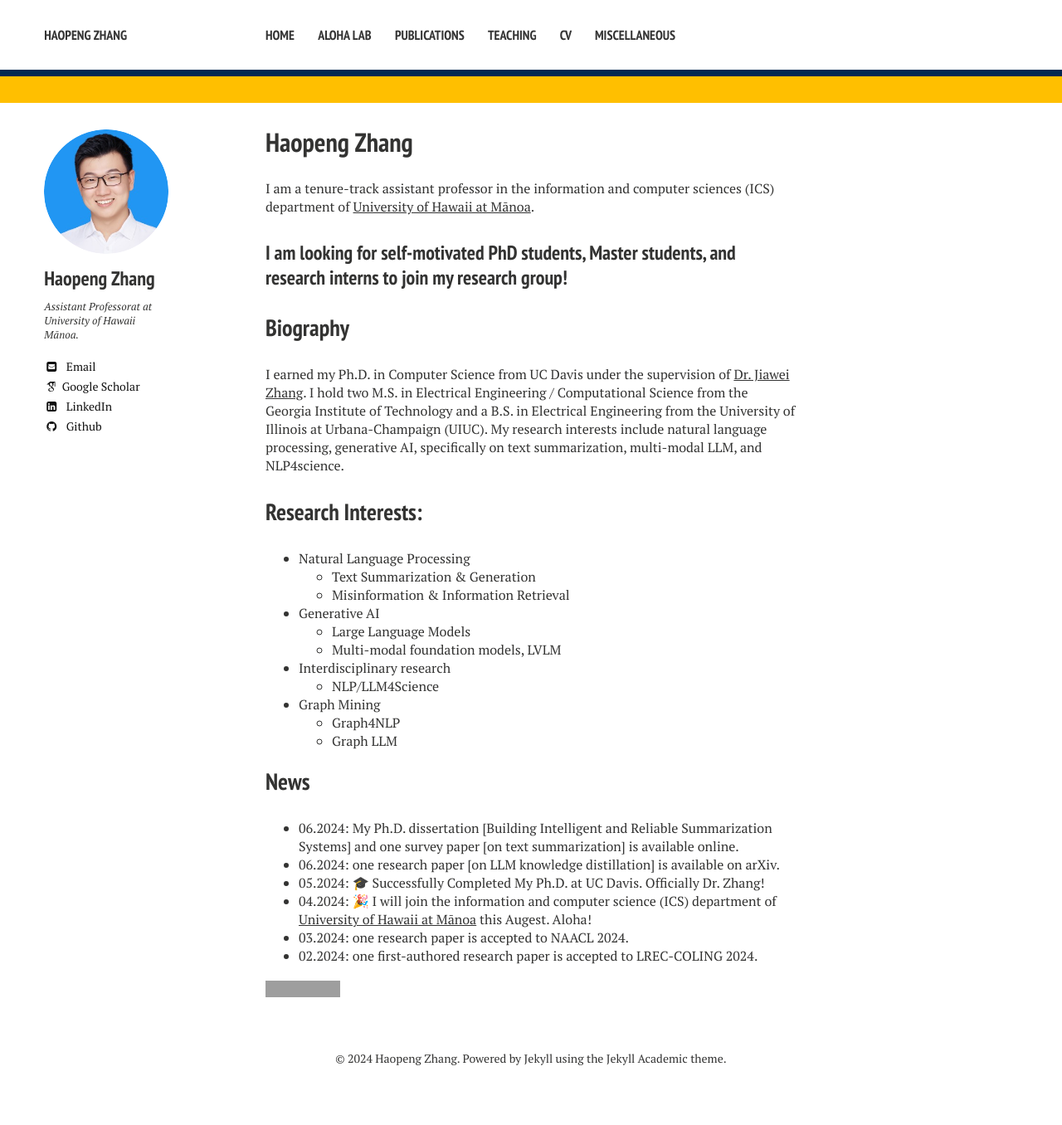
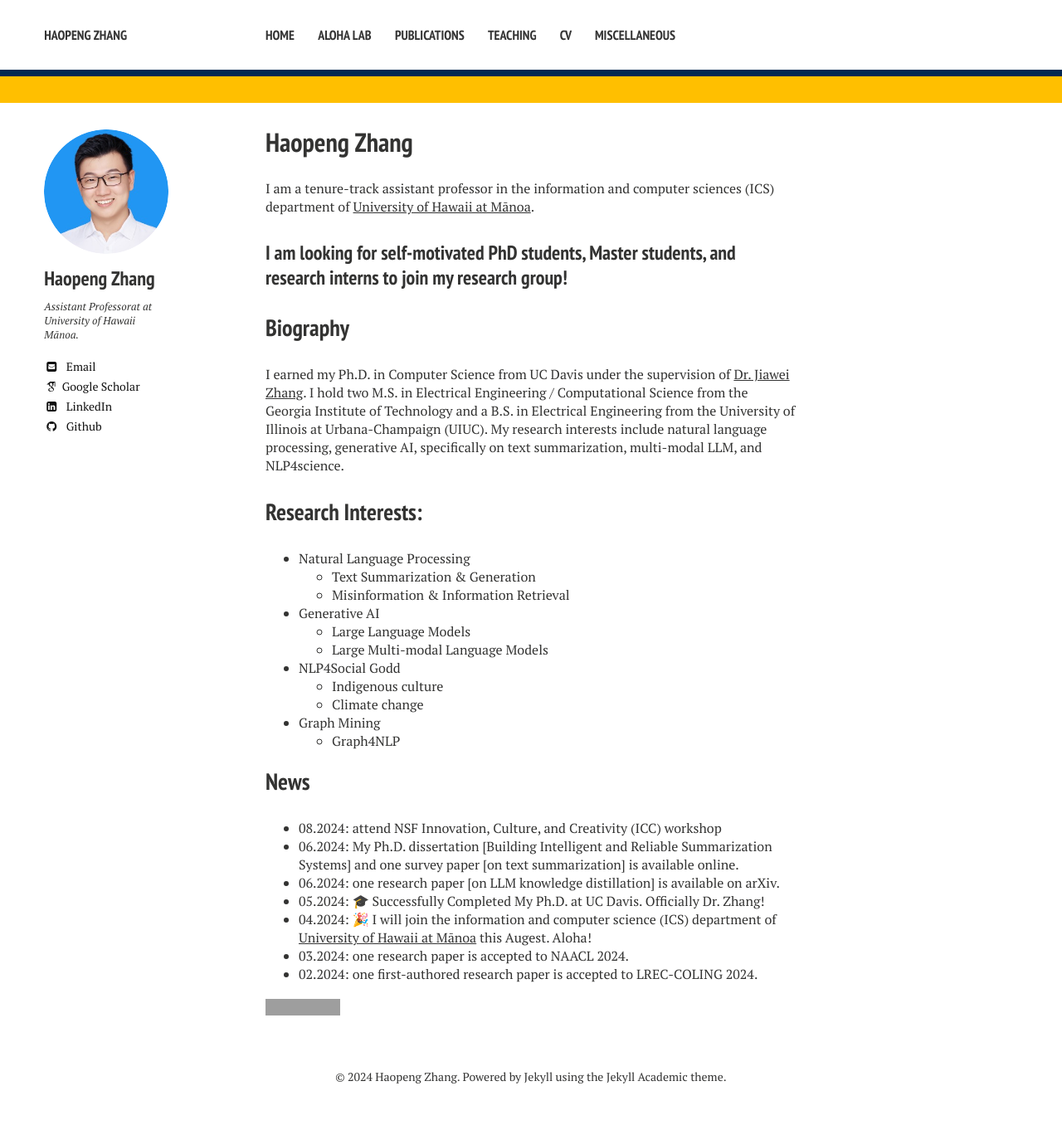
Before and after one commit to hpzhang94/hpzhang94.github.io, a Jekyll site: the page built from index.md, in a window 1280 px wide. Shown: the whole page at 83% size. Built offline with Jekyll 4.4.1, drawn with Linux system fonts in a browser that asks for light colours; nearby versions of some CDN libraries; some web fonts are replaced; before the commit the page ends 1334 px from its top, so only the background shows below that; grey boxes are pictures that could not be loaded.

Commit message:
update 81324

```diff
--- a/index.md
+++ b/index.md
@@ -22,15 +22,16 @@ I earned my Ph.D. in Computer Science from UC Davis under the supervision of <a
 	- Misinformation & Information Retrieval
 - Generative AI
 	- Large Language Models
-	- Multi-modal foundation models, LVLM
-- Interdisciplinary research
-	- NLP/LLM4Science
+	- Large Multi-modal Language Models
+- NLP4Social Godd
+	- Indigenous culture
+	- Climate change
 - Graph Mining
 	- Graph4NLP
-	- Graph LLM
 
 ## News
 
+- 08.2024: attend NSF Innovation, Culture, and Creativity (ICC) workshop
 - 06.2024: My Ph.D. dissertation <a href = "https://escholarship.org/uc/item/7zn0b66s" target="_blank">[Building Intelligent and Reliable Summarization Systems]</a> and one survey paper <a href = "https://arxiv.org/abs/2406.11289" target="_blank">[on text summarization]</a> is available online.
 - 06.2024: one research paper <a href = "https://arxiv.org/abs/2406.12169" target="_blank">[on LLM knowledge distillation]</a> is available on arXiv.
 - 05.2024: 🎓 Successfully Completed My Ph.D. at UC Davis. Officially Dr. Zhang!
```
Also changed, not shown: research.md (+8 -1 lines).
